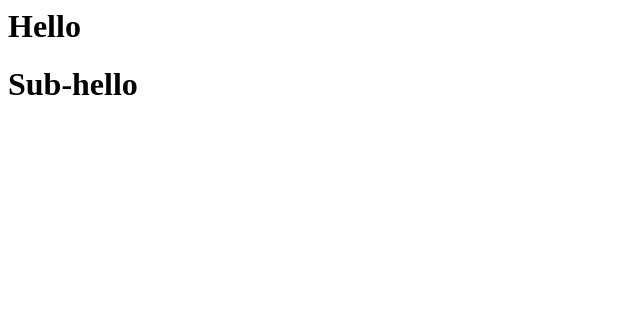
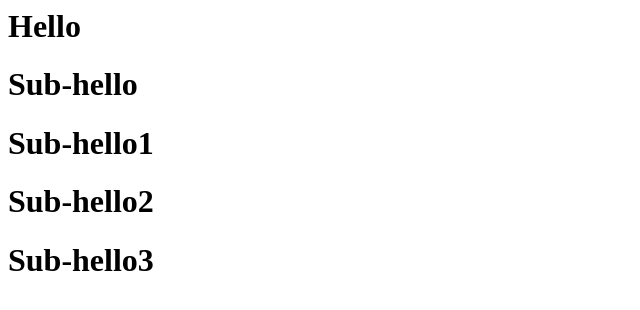
Before and after one commit to sid093/code, a plain HTML site: page test.html in a window 1280 px wide. Shown: the whole page, without its empty margins (0-640 px from the left). Drawn offline with nearby package versions, Linux system fonts and the light colour scheme.

Commit message:
Added three more headers

```diff
--- a/test.html
+++ b/test.html
@@ -7,6 +7,9 @@
 <body>
     <h1 id="title" onclick="sayGoodbye();"> Hello </h1>
     <h1 id="subtitle" onclick="sayGoodbye();"> Sub-hello </h1>
+    <h1 id="subtitle1" onclick="sayGoodbye();"> Sub-hello1 </h1>
+    <h1 id="subtitle2" onclick="sayGoodbye();"> Sub-hello2 </h1>
+    <h1 id="subtitle3" onclick="sayGoodbye();"> Sub-hello3 </h1>
 </body>
 
 <script type="text/javascript">
```
